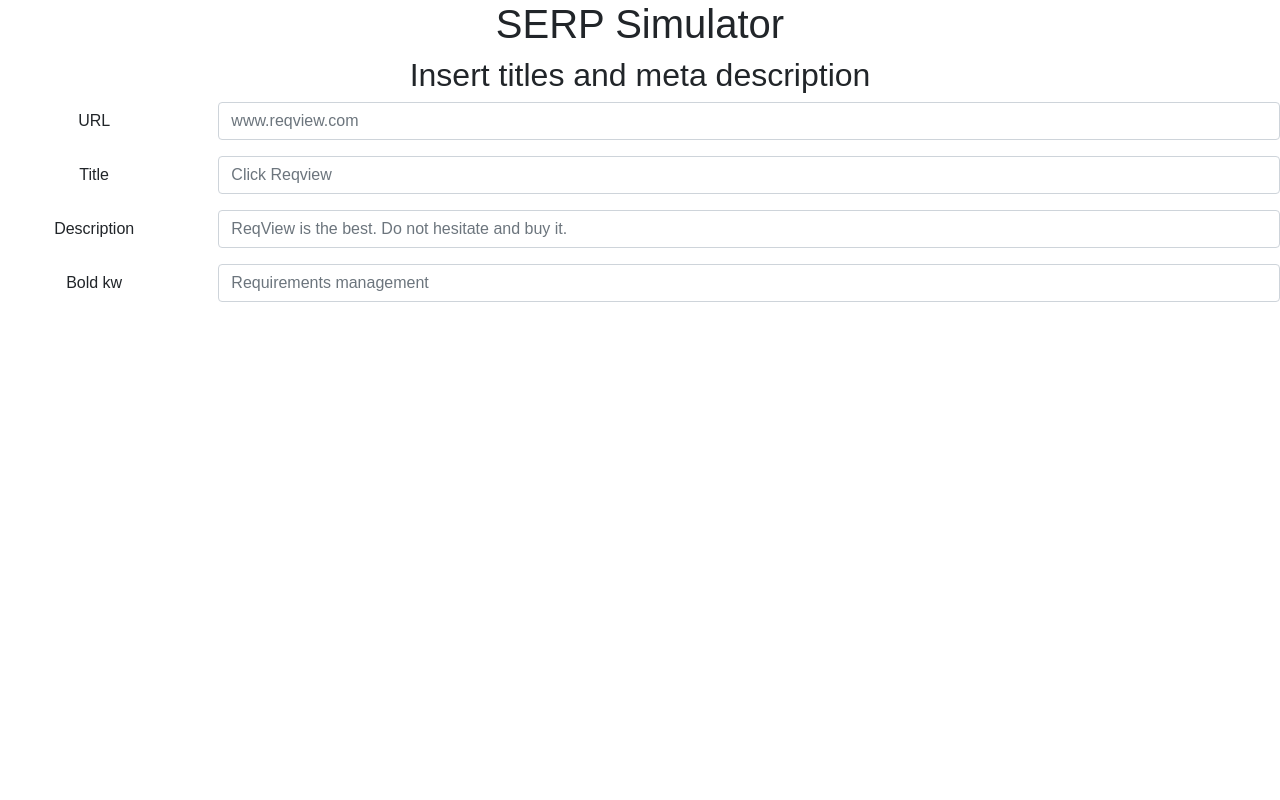
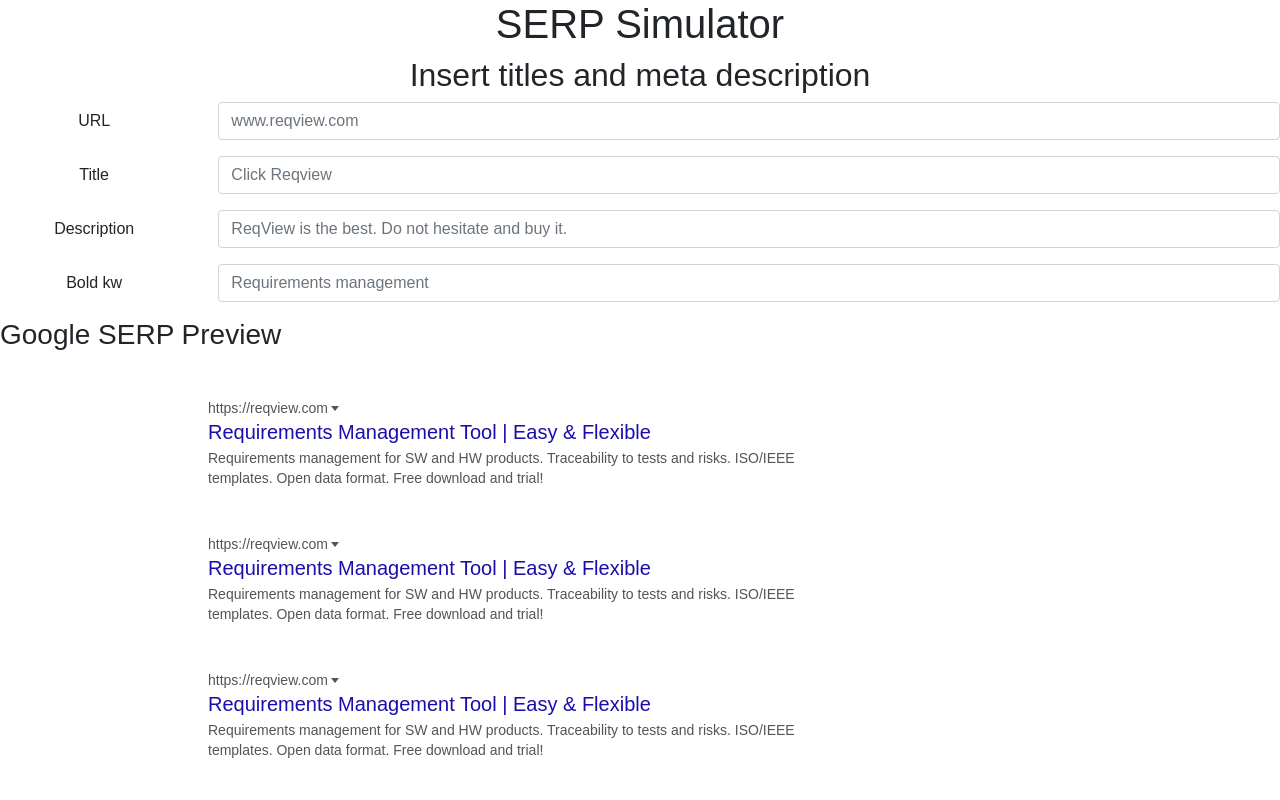
Before and after one commit to tomnovacek/SERP-simulator, a React (Create React App) app: page / in a window 1280 px wide. Shown: the top 800 px of the page. Built offline with nearby package versions, Linux system fonts and the light colour scheme.

Commit message:
serp props

```diff
--- a/src/App.js
+++ b/src/App.js
@@ -1,6 +1,7 @@
 import React from "react";
 import "./styles.css";
 import MetaForm from "./Form";
+import Serp from "./Serp";
 import "bootstrap/dist/css/bootstrap.min.css";
 
 export default function App() {
@@ -11,6 +12,34 @@
       <div>
         <MetaForm />
       </div>
+      <div>
+        <h3>Google SERP Preview</h3>
+        <Serp
+          url="https://reqview.com"
+          title="Requirements Management Tool | Easy & Flexible"
+          description="Requirements management for SW and HW products. Traceability to tests and risks. ISO/IEEE templates. Open data format. Free download and trial!"
+        />
+        <Serp
+          url="https://reqview.com"
+          title="Requirements Management Tool | Easy & Flexible"
+          description="Requirements management for SW and HW products. Traceability to tests and risks. ISO/IEEE templates. Open data format. Free download and trial!"
+        />
+        <Serp
+          url="https://reqview.com"
+          title="Requirements Management Tool | Easy & Flexible"
+          description="Requirements management for SW and HW products. Traceability to tests and risks. ISO/IEEE templates. Open data format. Free download and trial!"
+        />
+        <Serp
+          url="https://reqview.com"
+          title="Requirements Management Tool | Easy & Flexible"
+          description="Requirements management for SW and HW products. Traceability to tests and risks. ISO/IEEE templates. Open data format. Free download and trial!"
+        />
+        <Serp
+          url="https://reqview.com"
+          title="Requirements Management Tool | Easy & Flexible"
+          description="Requirements management for SW and HW products. Traceability to tests and risks. ISO/IEEE templates. Open data format. Free download and trial!"
+        />
+      </div>
     </div>
   );
 }
--- a/src/Form.js
+++ b/src/Form.js
@@ -1,7 +1,7 @@
 import React from "react";
 import { Form, FormGroup, Label, Col, Input } from "reactstrap";
 
-function MetaForm() {
+function MetaForm(props) {
   return (
     <Form>
       <FormGroup row>
@@ -12,10 +12,11 @@
           <Input
             sm={10}
             type="text"
-            class="form-control"
+            className="form-control"
             id="url"
             placeholder="www.reqview.com"
           />
+          {props.url}
         </Col>
       </FormGroup>
       <FormGroup row>
@@ -26,10 +27,11 @@
           <Input
             sm={10}
             type="text"
-            class="form-control"
+            className="form-control"
             id="title"
             placeholder="Click Reqview"
           />
+          {props.title}
         </Col>
       </FormGroup>
       <FormGroup row>
@@ -40,10 +42,11 @@
           <Input
             sm={10}
             type="text"
-            class="form-control"
+            className="form-control"
             id="description"
             placeholder="ReqView is the best. Do not hesitate and buy it."
           />
+          {props.description}
         </Col>
       </FormGroup>
       <FormGroup row>
@@ -54,10 +57,11 @@
           <Input
             sm={10}
             type="text"
-            class="form-control"
-            id="bold"
+            classNameName="form-control"
+            id="keyword"
             placeholder="Requirements management"
           />
+          {props.keyword}
         </Col>
       </FormGroup>
     </Form>
--- a/src/Serp.js
+++ b/src/Serp.js
@@ -1,8 +1,15 @@
-import React from 'react';
+import React from "react";
+import Form from "./Form";
 
-class Serp extends React.component {
+function Serp(props) {
   return (
-
+    <div className="serp-preview">
+      <div className="serp-url">
+        {props.url} <span class="serp-arrow"></span>
+      </div>
+      <div className="serp-title">{props.title}</div>
+      <div className="serp-description">{props.description}</div>
+    </div>
   );
 }
 
--- a/src/styles.css
+++ b/src/styles.css
@@ -2,3 +2,112 @@
   font-family: sans-serif;
   text-align: center;
 }
+body {
+  font-family: Arial;
+  font-size: 14px;
+  background-color: rgb(255, 255, 255);
+  margin-left: 13em;
+}
+
+label {
+  display: inline-block;
+  width: 180px;
+  margin-bottom: 0.625em;
+}
+
+input {
+  width: 130px;
+}
+h1,
+h2,
+h3 {
+  margin-top: 3em;
+}
+
+h3 {
+  text-align: left;
+}
+
+.short {
+  width: 250px;
+}
+
+.long {
+  width: 950px;
+}
+
+.serp-preview {
+  width: 600px;
+  margin-top: 3em;
+  margin-left: 13em;
+}
+
+.serp-arrow {
+  border-bottom-color: rgb(84, 84, 84);
+  border-bottom-style: solid;
+  border-bottom-width: 0px;
+  border-left-color: rgba(0, 0, 0, 0);
+  border-left-style: solid;
+  border-left-width: 4px;
+  border-right-color: rgba(0, 0, 0, 0);
+  border-right-style: solid;
+  border-right-width: 4px;
+  border-top-color: rgb(84, 84, 84);
+  border-top-style: solid;
+  border-top-width: 5px;
+  color: rgb(128, 128, 128);
+  cursor: default;
+  font-family: arial, sans-serif;
+  font-size: 11px;
+  font-weight: bold;
+  height: 0px;
+  position: absolute;
+  line-height: 27px;
+  margin-left: 3px;
+  margin-top: 6px;
+  text-align: center;
+  user-select: none;
+  visibility: visible;
+  white-space: nowrap;
+  width: 0px;
+}
+
+.serp-title {
+  color: rgb(26, 13, 171);
+  cursor: pointer;
+  font-family: arial, sans-serif;
+  font-size: 20px;
+  font-weight: normal;
+  line-height: 32px;
+  text-align: left;
+  text-decoration: none;
+  visibility: visible;
+  white-space: nowrap;
+}
+
+.serp-url {
+  color: rgb(84, 84, 84);
+  font-family: arial, sans-serif;
+  font-size: 14px;
+  font-style: normal;
+  font-weight: normal;
+  line-height: 16px;
+  text-align: left;
+  visibility: visible;
+  white-space: nowrap;
+}
+
+.serp-description {
+  color: rgb(84, 84, 84);
+  font-family: arial, sans-serif;
+  font-size: 14px;
+  font-weight: normal;
+  line-height: 20px;
+  text-align: left;
+  visibility: visible;
+  word-wrap: break-word;
+}
+
+.data {
+  color: lightgrey;
+}
```
